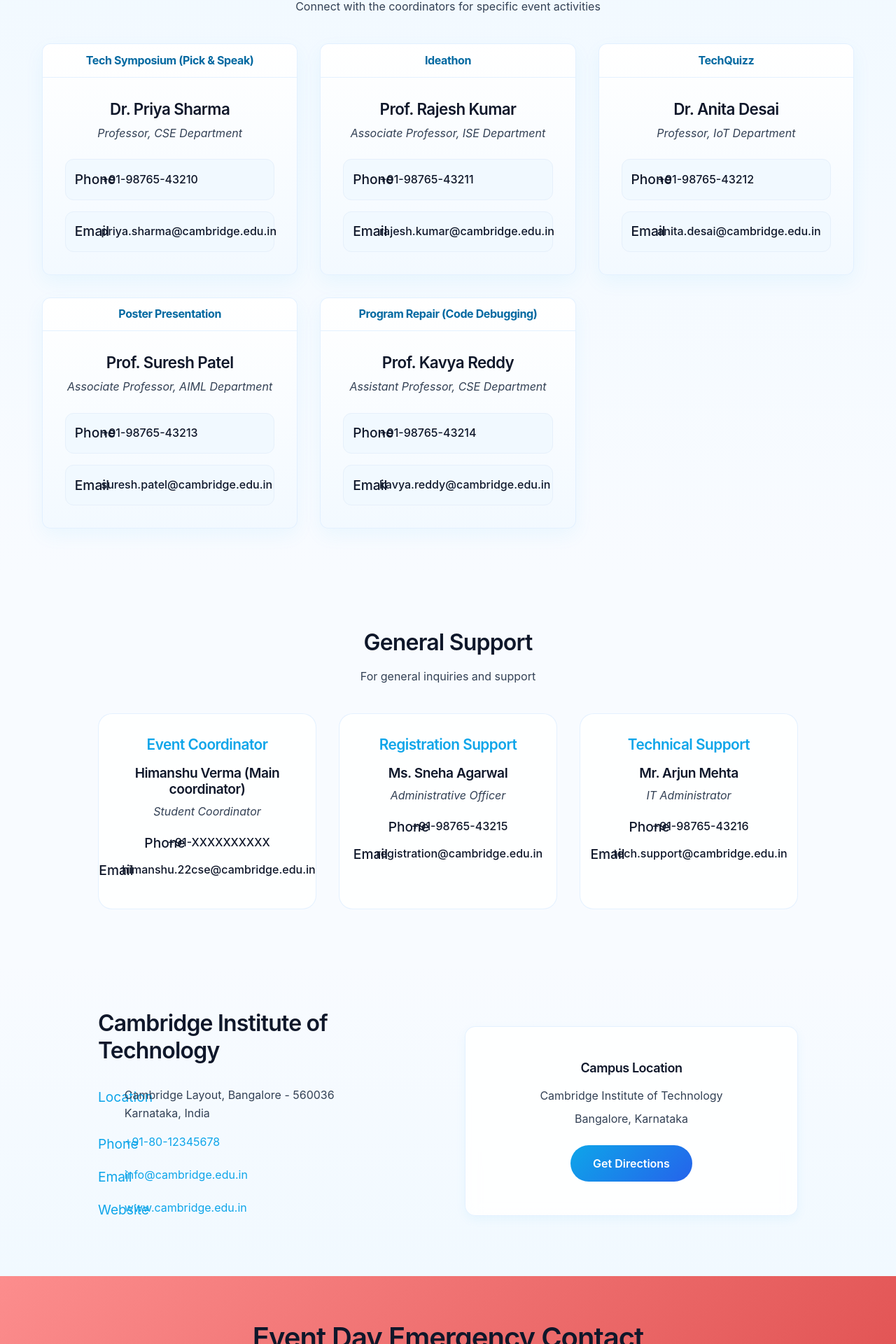
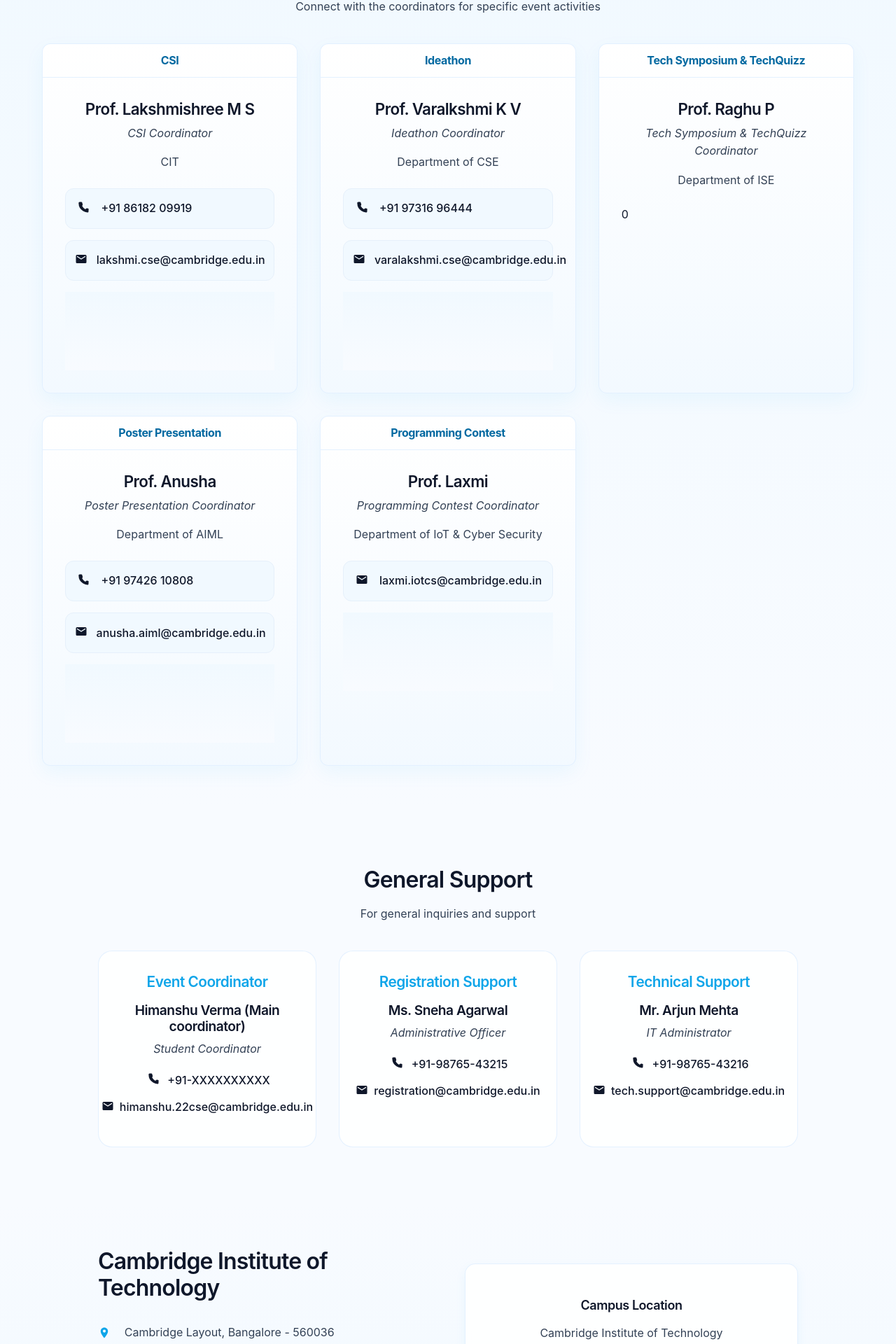
Before and after one commit to nareshkarthigeyan/CSI-Website, a React (Vite) app in the folder CSI/: page /contact in a window 1280 px wide. Shown: the part 371-2291 px from the top of the page at 70% size. Built offline with nearby package versions, Linux system fonts and the light colour scheme.

Commit message:
phone no.s

```diff
--- a/CSI/src/pages/About.tsx
+++ b/CSI/src/pages/About.tsx
@@ -204,7 +204,7 @@
             "Ideathon",
             "TechQuizz",
             "Poster Presentation",
-            "Program Repair (Code Debugging)",
+            "Programming Contest (Multi-round)",
           ].map((name, i) => (
             <div key={i} className="activity-item">
               <h3>{name}</h3>
--- a/CSI/src/pages/Contact.css
+++ b/CSI/src/pages/Contact.css
@@ -370,6 +370,45 @@
   font-style: italic;
 }
 
+/* Student coordinators revamped card styles */
+.students-grid {
+  display: grid;
+  grid-template-columns: repeat(auto-fit, minmax(220px, 1fr));
+  gap: 1.25rem;
+  max-width: 1100px;
+  margin: 2rem auto 0 auto;
+}
+
+/* spacing for the entire Student Coordinators section */
+.student-coordinators {
+  padding: 3.5rem 0; /* gives breathing room above and below the section */
+  background: linear-gradient(180deg, var(--bg-secondary) 0%, var(--bg-primary) 100%);
+}
+
+.student-card {
+  background: linear-gradient(180deg, #ffffff, #f7fbff);
+  border-radius: 14px;
+  padding: 1rem;
+  box-shadow: 0 8px 24px rgba(15, 23, 42, 0.06);
+  border: 1px solid rgba(15, 23, 42, 0.04);
+  transition: transform 220ms ease, box-shadow 220ms ease, opacity 220ms ease;
+}
+.student-card.reveal { transform: translateY(0); opacity: 1; }
+.student-card.hidden { transform: translateY(10px); opacity: 0; }
+
+.student-top { display: flex; gap: 0.9rem; align-items: center; margin-bottom: 0.6rem; }
+.student-avatar { width: 56px; height: 56px; border-radius: 12px; background: linear-gradient(135deg, #1e88e5 0%, #0ea5e9 100%); color: white; display: flex; align-items: center; justify-content: center; font-weight: 700; font-size: 1rem; }
+.student-meta h4 { margin: 0; font-size: 1rem; color: var(--text-primary); }
+.badges { display: flex; gap: 0.5rem; margin-top: 0.35rem; }
+.badge { background: rgba(14,165,233,0.08); color: var(--primary-color); padding: 0.25rem 0.5rem; border-radius: 999px; font-size: 0.8rem; font-weight: 600; }
+.student-card .usn { color: var(--text-secondary); font-size: 0.9rem; margin-bottom: 0.6rem; }
+
+.student-actions { display: flex; gap: 0.5rem; }
+.student-actions .action { display: inline-flex; align-items: center; gap: 0.6rem; background: #f1f9ff; padding: 0.5rem 0.75rem; border-radius: 10px; color: var(--primary-color); text-decoration: none; font-weight: 600; border: 1px solid rgba(14,165,233,0.12); }
+.student-actions .action:hover { transform: translateY(-3px); box-shadow: 0 8px 20px rgba(14,165,233,0.08); }
+.student-actions .action .action-text { display: inline-block; }
+
+
 /* Mobile Responsive */
 @media (max-width: 768px) {
   .contact-hero h1 {
--- a/CSI/src/pages/Contact.tsx
+++ b/CSI/src/pages/Contact.tsx
@@ -1,61 +1,227 @@
 import "./Contact.css";
+import useInView from "../hooks/useInView";
+
+type Student = {
+  name: string;
+  usn?: string;
+  branch?: string;
+  semester?: string | number;
+  email?: string;
+  phone?: string;
+};
+
+type Coordinator = {
+  activity: string;
+  name: string;
+  position: string;
+  department?: string;
+  phone?: string;
+  email?: string;
+  studentCoordinators?: Student[];
+};
+
+type GeneralContact = {
+  title: string;
+  name: string;
+  position: string;
+  phone?: string;
+  email?: string;
+};
+
+const PhoneIcon = () => (
+  <svg width="18" height="18" viewBox="0 0 24 24" fill="none" xmlns="http://www.w3.org/2000/svg" aria-hidden>
+    <path d="M22 16.92v3a2 2 0 0 1-2.18 2 19.86 19.86 0 0 1-8.63-3.07 19.5 19.5 0 0 1-6-6A19.86 19.86 0 0 1 3.09 4.18 2 2 0 0 1 5 2h3a2 2 0 0 1 2 1.72c.12.91.38 1.8.76 2.63a2 2 0 0 1-.45 2.11L9.91 9.91a16 16 0 0 0 6 6l1.35-1.35a2 2 0 0 1 2.11-.45c.83.38 1.72.64 2.63.76A2 2 0 0 1 22 16.92z" fill="currentColor" />
+  </svg>
+);
+
+const EmailIcon = () => (
+  <svg width="18" height="18" viewBox="0 0 24 24" fill="none" xmlns="http://www.w3.org/2000/svg" aria-hidden>
+    <path d="M20 4H4a2 2 0 0 0-2 2v12a2 2 0 0 0 2 2h16a2 2 0 0 0 2-2V6a2 2 0 0 0-2-2zm0 4-8 5-8-5V6l8 5 8-5v2z" fill="currentColor" />
+  </svg>
+);
+
+const LocationIcon = () => (
+  <svg width="18" height="18" viewBox="0 0 24 24" fill="none" xmlns="http://www.w3.org/2000/svg" aria-hidden>
+    <path d="M12 2C8.13 2 5 5.13 5 9c0 5.25 7 13 7 13s7-7.75 7-13c0-3.87-3.13-7-7-7zm0 9.5A2.5 2.5 0 1 1 12 6a2.5 2.5 0 0 1 0 5.5z" fill="currentColor" />
+  </svg>
+);
+
+const WebsiteIcon = () => (
+  <svg width="18" height="18" viewBox="0 0 24 24" fill="none" xmlns="http://www.w3.org/2000/svg" aria-hidden>
+    <path d="M12 2a10 10 0 1 0 0 20 10 10 0 0 0 0-20zm6.9 11H18a13 13 0 0 1 0-2h.9A8.96 8.96 0 0 1 18.9 13zM12 4c1.48 1.75 2.5 4.1 2.83 7H9.17C9.5 8.1 10.52 5.75 12 4zM6.1 13H8a13 13 0 0 1 0-2H6.1a8.96 8.96 0 0 1 0 2zM12 20c-1.48-1.75-2.5-4.1-2.83-7h5.66C14.5 15.9 13.48 18.25 12 20z" fill="currentColor" />
+  </svg>
+);
+
+const WhatsAppIcon = () => (
+  <svg width="18" height="18" viewBox="0 0 24 24" fill="none" xmlns="http://www.w3.org/2000/svg" aria-hidden>
+    <path d="M20.52 3.48A11.88 11.88 0 0 0 12 0C5.37 0 .02 5.35.02 12.01c0 2.12.55 4.17 1.6 5.97L0 24l6.24-1.62A11.93 11.93 0 0 0 12 24c6.63 0 12-5.35 12-11.99 0-3.2-1.25-6.2-3.48-8.53zM12 21.5c-1.16 0-2.3-.3-3.3-.86l-.24-.14-3.71.97.99-3.62-.15-.25A8.5 8.5 0 1 1 20.5 12 8.45 8.45 0 0 1 12 21.5zM17.05 14.17c-.27-.14-1.6-.79-1.85-.88-.25-.09-.43-.14-.61.14s-.7.88-.86 1.06c-.16.18-.32.2-.6.07-.27-.13-1.13-.42-2.15-1.33-.8-.72-1.34-1.6-1.5-1.87-.16-.27-.02-.42.12-.56.12-.12.27-.32.41-.48.14-.16.19-.27.28-.45.09-.18.04-.34-.02-.48-.06-.14-.61-1.47-.84-2.02-.22-.53-.45-.46-.62-.47l-.53-.01c-.18 0-.48.07-.73.34-.25.27-1 1-1 2.5s1.03 2.9 1.17 3.1c.14.18 2.02 3.08 4.9 4.32 2.72 1.18 2.72.79 3.21.74.5-.06 1.6-.65 1.83-1.28.23-.63.23-1.17.16-1.28-.07-.11-.25-.17-.52-.31z" fill="currentColor" />
+  </svg>
+);
+
+const CoordinatorCard: React.FC<{ coordinator: Coordinator }> = ({ coordinator }) => {
+  const [ref, inView] = useInView<HTMLDivElement>({ threshold: 0.12 });
+  return (
+    <div
+      ref={ref as React.RefObject<HTMLDivElement>}
+      className={`coordinator-card ${inView ? "reveal" : "hidden"}`}
+    >
+      <div className="card-header">
+        <h3>{coordinator.activity}</h3>
+      </div>
+      <div className="card-content">
+        <div className="coordinator-info">
+          <h4>{coordinator.name}</h4>
+          <p className="position">{coordinator.position}</p>
+          {coordinator.department && <p className="department">{coordinator.department}</p>}
+        </div>
+        {((coordinator.phone && coordinator.phone.length) || (coordinator.email && coordinator.email.length) || (coordinator.studentCoordinators && coordinator.studentCoordinators.length)) && (
+          <div className="contact-details">
+            {coordinator.phone && (
+              <div className="contact-item">
+                <span className="contact-icon"><PhoneIcon /></span>
+                <a href={`tel:${coordinator.phone}`}>{coordinator.phone}</a>
+              </div>
+            )}
+            {coordinator.email && (
+              <div className="contact-item">
+                <span className="contact-icon"><EmailIcon /></span>
+                <a href={`mailto:${coordinator.email}`}>{coordinator.email}</a>
+              </div>
+            )}
+            {coordinator.studentCoordinators && (
+              <div className="student-coordinators">
+                <ul>
+                  {coordinator.studentCoordinators?.map((sc: Student, i: number) => (
+                    <li key={i}>
+                      {sc.name} {sc.phone && <>— <a href={`tel:${sc.phone}`}>{sc.phone}</a></>}
+                      {sc.email && (
+                        <>
+                          <br />
+                          <a href={`mailto:${sc.email}`}>{sc.email}</a>
+                        </>
+                      )}
+                    </li>
+                  ))}
+                </ul>
+              </div>
+            )}
+          </div>
+        )}
+      </div>
+    </div>
+  );
+};
+
+const GeneralContactCard: React.FC<{ contact: GeneralContact }> = ({ contact }) => {
+  const [ref, inView] = useInView<HTMLDivElement>({ threshold: 0.12 });
+  return (
+    <div ref={ref as React.RefObject<HTMLDivElement>} className={`general-contact-card ${inView ? "reveal" : "hidden"}`}>
+      <div className="contact-header">
+        <h3>{contact.title}</h3>
+      </div>
+      <div className="contact-body">
+        <h4>{contact.name}</h4>
+        <p className="position">{contact.position}</p>
+        <div className="contact-links">
+          {contact.phone && (
+            <a href={`tel:${contact.phone}`} className="contact-link">
+              <span className="contact-icon"><PhoneIcon /></span>
+              {contact.phone}
+            </a>
+          )}
+          {contact.email && (
+            <a href={`mailto:${contact.email}`} className="contact-link">
+              <span className="contact-icon"><EmailIcon /></span>
+              {contact.email}
+            </a>
+          )}
+        </div>
+      </div>
+    </div>
+  );
+};
+
+const StudentCard: React.FC<{ s: Student }> = ({ s }) => {
+  const [ref, inView] = useInView<HTMLDivElement>({ threshold: 0.12 });
+  const initials = (s.name || "").split(" ").map((n) => n[0]).slice(0, 2).join("").toUpperCase();
+  return (
+    <div ref={ref as React.RefObject<HTMLDivElement>} className={`student-card ${inView ? "reveal" : "hidden"}`}>
+      <div className="student-top">
+        <div className="student-avatar" aria-hidden>
+          {initials}
+        </div>
+        <div className="student-meta">
+          <h4>{s.name}</h4>
+          <div className="badges">
+            {s.branch && <span className="badge">{s.branch}</span>}
+            {s.semester && <span className="badge">Sem {s.semester}</span>}
+          </div>
+        </div>
+      </div>
+
+      <p className="usn"><strong>USN:</strong> {s.usn}</p>
+
+      <div className="student-actions">
+        {s.email && (
+          <a className="action" href={`mailto:${s.email}`} title={`Email ${s.name}`}>
+            <span className="contact-icon"><EmailIcon /></span>
+            <span className="action-text">Email</span>
+          </a>
+        )}
+        {s.phone && (
+          <a className="action" href={`tel:${s.phone}`} title={`Call ${s.name}`}>
+            <span className="contact-icon"><PhoneIcon /></span>
+            <span className="action-text">Call</span>
+          </a>
+        )}
+      </div>
+    </div>
+  );
+};
 
 const Contact = () => {
   const coordinators = [
     {
-      activity: "Tech Symposium (Pick & Speak)",
-      name: "Dr. Priya Sharma",
-      position: "Professor, CSE Department",
-      phone: "+91-98765-43210",
-      email: "priya.sharma@cambridge.edu.in",
-      studentCoordinators: [
-        { name: 'K. Lakshmi Navyatha', phone: '+91 9980609374', email: 'navyatha.ise23@cambridge.edu.in' },
-        { name: 'Spandana S', phone: '+91 8073875184', email: 'spandana.23ise@cambridge.edu.in' }
-      ]
+      activity: "CSI",
+      name: "Prof. Lakshmishree M S",
+      position: "CSI Coordinator",
+      department: "CIT",
+      email: "lakshmi.cse@cambridge.edu.in",
+      phone: "+91 86182 09919",
+      studentCoordinators: [],
     },
     {
       activity: "Ideathon",
-      name: "Prof. Rajesh Kumar",
-      position: "Associate Professor, ISE Department",
-      phone: "+91-98765-43211",
-      email: "rajesh.kumar@cambridge.edu.in",
-      studentCoordinators: [
-        { name: 'Abhishek Pattar', phone: '+91 9916265862', email: 'abhishek.24cse@cambridge.edu.in' },
-        { name: 'Swati', phone: '+91 6361451537', email: 'swati.23cse@cambridge.edu.in' }
-      ]
+      name: "Prof. Varalkshmi K V",
+      position: "Ideathon Coordinator",
+      department: "Department of CSE",
+      email: "varalakshmi.cse@cambridge.edu.in",
+      phone: "+91 97316 96444",
+      studentCoordinators: [],
     },
     {
-      activity: "TechQuizz",
-      name: "Dr. Anita Desai",
-      position: "Professor, IoT Department",
-      phone: "+91-98765-43212",
-      email: "anita.desai@cambridge.edu.in",
-      studentCoordinators: [
-        { name: 'Limnisha Sanjana T G', phone: '+91 9731166553', email: 'limnisha.23ise@cambridge.edu.in' },
-        { name: 'Limnisha', phone: '+91 9606077664', email: 'limnisha.23ise@cambridge.edu.in' }
-      ]
+      activity: "Tech Symposium & TechQuizz",
+      name: "Prof. Raghu P",
+      position: "Tech Symposium & TechQuizz Coordinator",
+      department: "Department of ISE",
+      studentCoordinators: [],
     },
     {
       activity: "Poster Presentation",
-      name: "Prof. Suresh Patel",
-      position: "Associate Professor, AIML Department",
-      phone: "+91-98765-43213",
-      email: "suresh.patel@cambridge.edu.in",
-      studentCoordinators: [
-        { name: 'Shreya V', phone: '+91 6360516101', email: 'shreya.23aiml@cambridge.edu.in' },
-        { name: 'Jaijan S', phone: '+91 9538045415', email: 'jaijan.23aiml@cambridge.edu.in' }
-      ]
+      name: "Prof. Anusha",
+      position: "Poster Presentation Coordinator",
+      department: "Department of AIML",
+      email: "anusha.aiml@cambridge.edu.in",
+      phone: "+91 97426 10808",
+      studentCoordinators: [],
     },
     {
-      activity: "Program Repair (Code Debugging)",
-      name: "Prof. Kavya Reddy",
-      position: "Assistant Professor, CSE Department",
-      phone: "+91-98765-43214",
-      email: "kavya.reddy@cambridge.edu.in",
-      studentCoordinators: [
-        { name: 'Naga Tejaswini', phone: '+91 7204023676', email: 'tejaswini.23iot@cambridge.edu.in' },
-        { name: 'Naresh Karthigeyan', phone: '+91 7676661396', email: 'naresh.23iot@cambridge.edu.in' }
-      ]
+      activity: "Programming Contest",
+      name: "Prof. Laxmi",
+      position: "Programming Contest Coordinator",
+      department: "Department of IoT & Cyber Security",
+      email: "laxmi.iotcs@cambridge.edu.in",
+      studentCoordinators: [],
     },
   ];
 
@@ -125,31 +291,7 @@
           </p>
           <div className="coordinators-grid">
             {coordinators.map((coordinator, index) => (
-              <div key={index} className="coordinator-card">
-                <div className="card-header">
-                  <h3>{coordinator.activity}</h3>
-                </div>
-                <div className="card-content">
-                  <div className="coordinator-info">
-                    <h4>{coordinator.name}</h4>
-                    <p className="position">{coordinator.position}</p>
-                  </div>
-                  <div className="contact-details">
-                    <div className="contact-item">
-                      <span className="contact-icon">Phone</span>
-                      <a href={`tel:${coordinator.phone}`}>
-                        {coordinator.phone}
-                      </a>
-                    </div>
-                    <div className="contact-item">
-                      <span className="contact-icon">Email</span>
-                      <a href={`mailto:${coordinator.email}`}>
-                        {coordinator.email}
-                      </a>
-                    </div>
-                  </div>
-                </div>
-              </div>
+              <CoordinatorCard key={index} coordinator={coordinator} />
             ))}
           </div>
         </div>
@@ -164,28 +306,7 @@
           </p>
           <div className="general-contacts-grid">
             {generalContacts.map((contact, index) => (
-              <div key={index} className="general-contact-card">
-                <div className="contact-header">
-                  <h3>{contact.title}</h3>
-                </div>
-                <div className="contact-body">
-                  <h4>{contact.name}</h4>
-                  <p className="position">{contact.position}</p>
-                  <div className="contact-links">
-                    <a href={`tel:${contact.phone}`} className="contact-link">
-                      <span className="contact-icon">Phone</span>
-                      {contact.phone}
-                    </a>
-                    <a
-                      href={`mailto:${contact.email}`}
-                      className="contact-link"
-                    >
-                      <span className="contact-icon">Email</span>
-                      {contact.email}
-                    </a>
-                  </div>
-                </div>
-              </div>
+              <GeneralContactCard key={index} contact={contact} />
             ))}
           </div>
         </div>
@@ -199,23 +320,23 @@
               <h2>Cambridge Institute of Technology</h2>
               <div className="address-details">
                 <p>
-                  <span className="address-icon">Location</span>
+                  <span className="address-icon"><LocationIcon /></span>
                   Cambridge Layout, Bangalore - 560036
                   <br />
                   Karnataka, India
                 </p>
                 <p>
-                  <span className="address-icon">Phone</span>
+                  <span className="address-icon"><PhoneIcon /></span>
                   <a href="tel:+918012345678">+91-80-12345678</a>
                 </p>
                 <p>
-                  <span className="address-icon">Email</span>
+                  <span className="address-icon"><EmailIcon /></span>
                   <a href="mailto:info@cambridge.edu.in">
                     info@cambridge.edu.in
                   </a>
                 </p>
                 <p>
-                  <span className="address-icon">Website</span>
+                  <span className="address-icon"><WebsiteIcon /></span>
                   <a
                     href="https://www.cambridge.edu.in"
                     target="_blank"
@@ -247,7 +368,7 @@
               <div className="emergency-item">
                 <h3>Event Helpdesk</h3>
                 <p>
-                  <span className="contact-icon">Phone</span>
+                  <span className="contact-icon"><PhoneIcon /></span>
                   <strong>+91-98765-55555</strong>
                 </p>
                 <p className="availability">
@@ -257,7 +378,7 @@
               <div className="emergency-item">
                 <h3>WhatsApp Support</h3>
                 <p>
-                  <span className="contact-icon">WhatsApp</span>
+                  <span className="contact-icon"><WhatsAppIcon /></span>
                   <strong>+91-98765-66666</strong>
                 </p>
                 <p className="availability">For quick queries and updates</p>
@@ -274,13 +395,7 @@
           <p className="section-description">Contact details for student coordinators</p>
           <div className="students-grid">
             {studentList.map((s, idx) => (
-              <div key={idx} className="student-card">
-                <h4>{s.name}</h4>
-                <p><strong>USN:</strong> {s.usn}</p>
-                <p><strong>Branch:</strong> {s.branch}</p>
-                <p><strong>Semester:</strong> {s.semester}</p>
-                <p><a href={`mailto:${s.email}`}>{s.email}</a></p>
-              </div>
+              <StudentCard key={idx} s={s} />
             ))}
           </div>
         </div>
--- a/CSI/src/pages/Events.tsx
+++ b/CSI/src/pages/Events.tsx
@@ -131,19 +131,19 @@
     },
 
     {
-      id: "program-repair",
-      name: "Program Repair",
+      id: "programming-contest",
+      name: "Programming Contest",
       icon: "",
-      duration: "2 hours",
+      duration: "Varied (3 rounds)",
       teamSize: "Individual",
       description:
-        "A focused coding challenge to debug, optimize, and fix logical/programmatic issues in provided code snippets. Tests are automated through an online judge.",
+        "The Flagship Event of CSI CIT Chapter. Like the world-renowned Inter-Collegiate Programming Contest (ICPC), it is a multi-round programming contest designed to test problem solving across beginner to very hard levels. Rounds include Beginner, Intermediate, and Hard see rules below.",
       rules: [
-        "Multiple programming languages supported (C++, Java, Python)",
-        "Problems include syntax errors, logical bugs, and optimization challenges",
-        "Online judge system for automatic evaluation",
-        "Partial marking for partially correct solutions",
-        "No internet access except for language documentation",
+        "Round 1: Beginner: 45 mins, 5 problems, 10 pts each, passing threshold 30 pts (qualify to Round 2)",
+        "Round 2: Intermediate: 60 mins, 4 problems, partial scoring (10/20), wrong-submission penalty -2 per test file, passing threshold 60 pts",
+        "Round 3: Hard: 90 mins, 3 problems (from pool of 5), partial & bonus scoring (15/35 + up to 10 bonus), wrong-submission penalty -5 per test file; tie-break by lower total AC time",
+        "Submission guidelines: file naming <ContestID>.<ext>, use only standard libraries, judge returns immediate verdicts (AC/WA/TLE/RE/CE).",
+        "Ranking: total score minus penalties; tiebreaker by lower cumulative AC time; final leaderboard published within 30 minutes after Round 3",
       ],
       prizes: ["Winner: ₹3000", "1st Runner-up: ₹2000", "2nd Runner-up: ₹1000"],
       coordinator: "Prof. Laxmi",
--- a/CSI/src/pages/Home.tsx
+++ b/CSI/src/pages/Home.tsx
@@ -31,10 +31,11 @@
     description: "Showcase your research",
   },
   {
-    id: "code-debugging",
-    name: "Program Repair",
+    id: "programming-contest",
+    name: "Programming Contest",
     icon: "",
-    description: "Code debugging challenge",
+    description:
+      "A multi-round programming contest.",
   },
 ];
 
@@ -52,7 +53,9 @@
         <div className="activity-icon">{activity.icon}</div>
         <h4>{activity.name}</h4>
         <p>{activity.description}</p>
-        <div className="card-cta" aria-hidden="true">Learn more →</div>
+        <div className="card-cta" aria-hidden="true">
+          Learn more →
+        </div>
       </Link>
     </div>
   );
@@ -111,7 +114,9 @@
                 <span>Participants</span>
               </li>
             </ul>
-            <p className="last-registration">Last registration date: <strong>16 October 2025</strong></p>
+            <p className="last-registration">
+              Last registration date: <strong>16 October 2025</strong>
+            </p>
           </div>
 
           {/* right decorative logo removed from DOM — it's now a CSS background */}
@@ -184,7 +189,7 @@
 
             <div className="organizer-card">
               <h4>Prof. Laxmi</h4>
-              <p>Program Repair Coordinator</p>
+              <p>Programming Contest Coordinator</p>
               <p>Department of IoT &amp; Cyber Security</p>
             </div>
           </div>
--- a/CSI/src/pages/Registration.tsx
+++ b/CSI/src/pages/Registration.tsx
@@ -44,7 +44,7 @@
     { id: "ideathon", name: "Ideathon", requiresTeam: true },
     { id: "tech-quiz", name: "Technical Quiz", requiresTeam: false },
     { id: "poster", name: "Poster Presentation", requiresTeam: false },
-    { id: "debugging", name: "Code Debugging", requiresTeam: false },
+    { id: "programming-contest", name: "Programming Contest", requiresTeam: false },
   ];
 
   const handleInputChange = (
```
